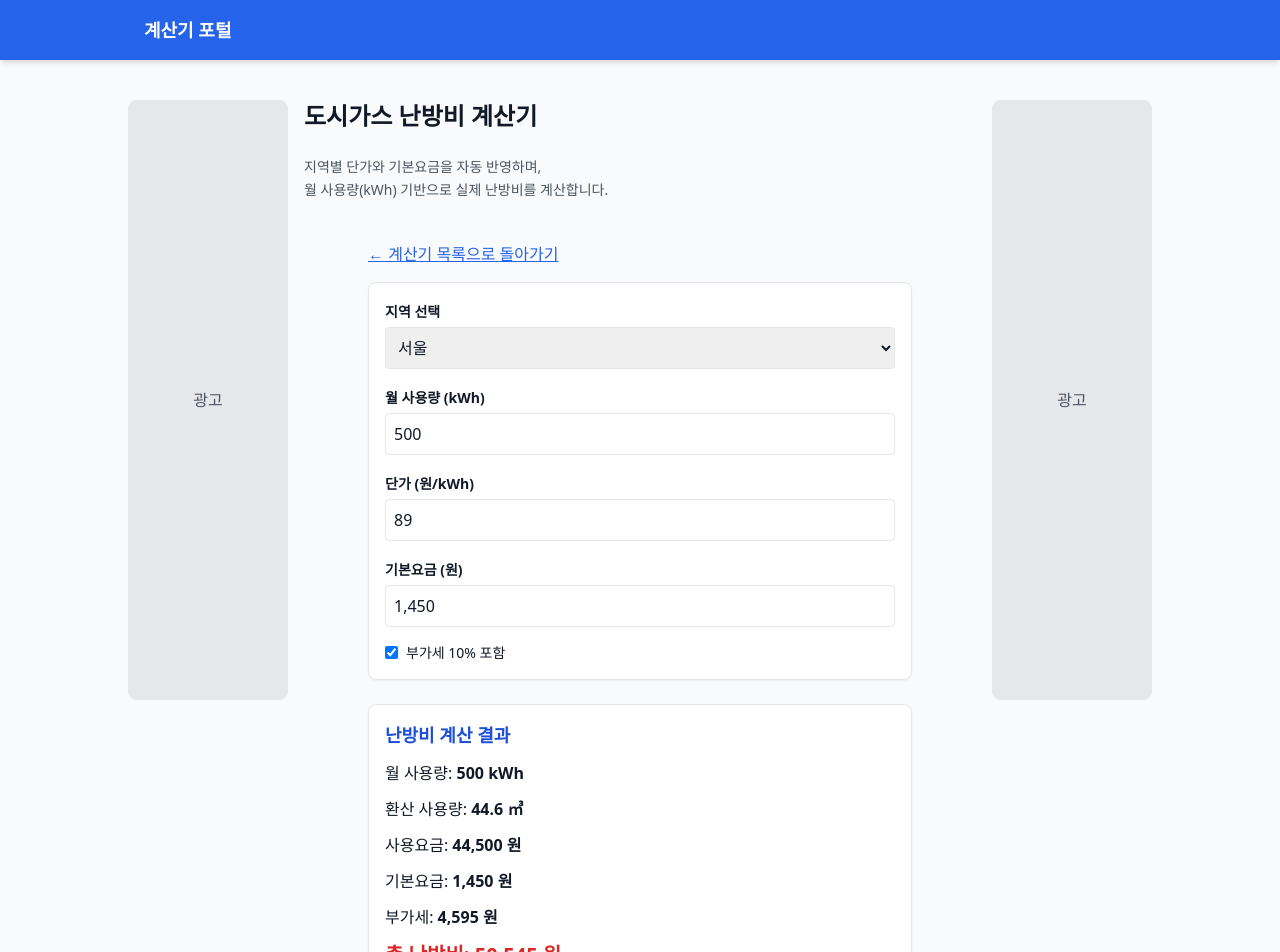
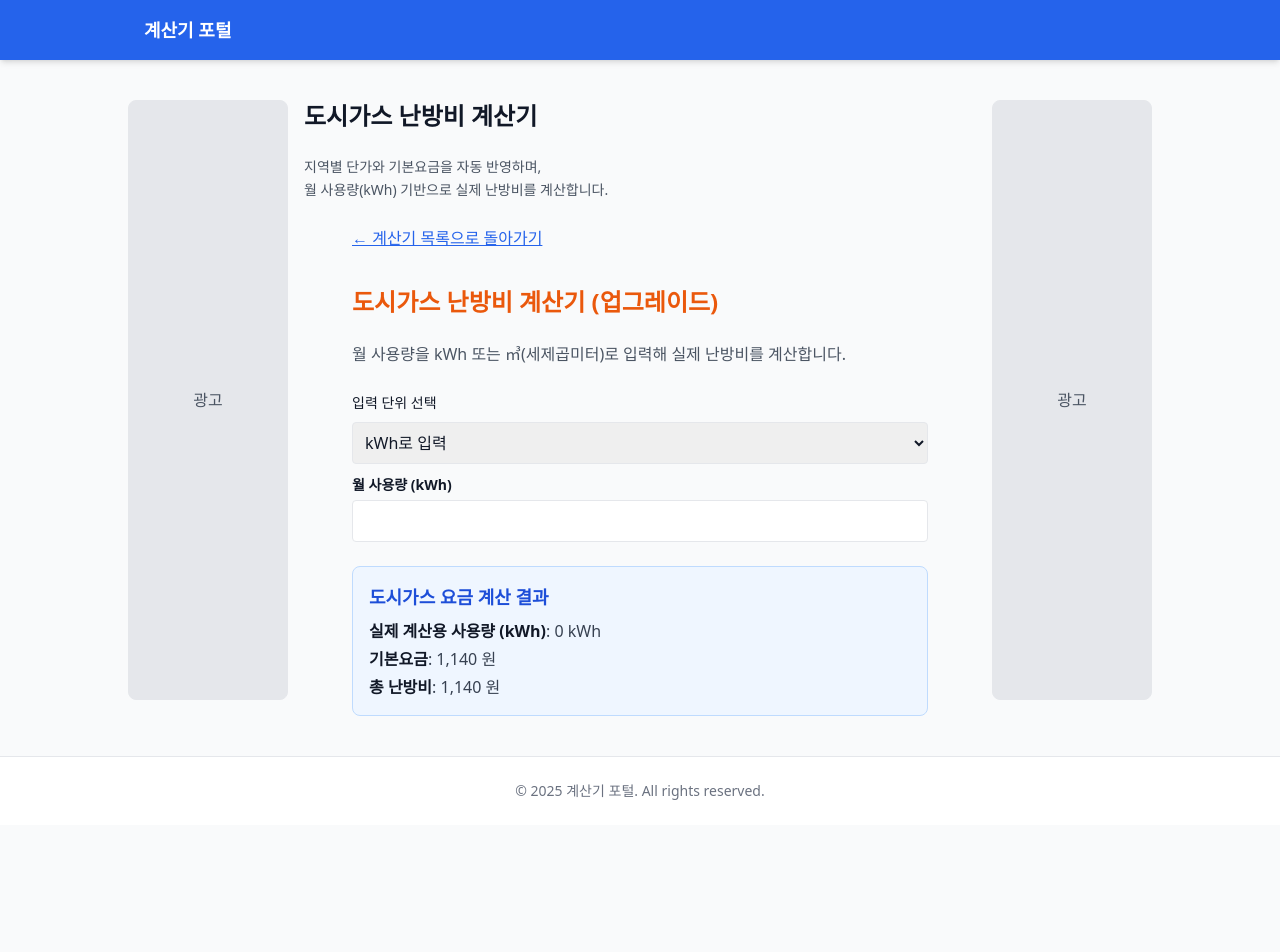
Before and after one commit to geniuspark00-source/calc-site, a Next.js app: page /calculators/gas-heating in a window 1280 px wide. Shown: the top 952 px of the page. After the commit the page ends 825 px from the top, so only its background shows below. Built offline with nearby package versions, Linux system fonts and the light colour scheme.

Commit message:
auto push

```diff
--- a/app/calculators/gas-heating/GasHeatingCalculatorUI.tsx
+++ b/app/calculators/gas-heating/GasHeatingCalculatorUI.tsx
@@ -2,94 +2,77 @@
 
 import { useState } from "react";
 import Input from "@/components/Input";
+import ResultBox from "@/components/ResultBox";
 
 export default function GasHeatingCalculatorUI() {
-  const regions = {
-    서울: { unitPrice: 89, baseFee: 1450 },
-    경기: { unitPrice: 85, baseFee: 1600 },
-    인천: { unitPrice: 95, baseFee: 1550 },
-    부산: { unitPrice: 87, baseFee: 1450 },
-    대구: { unitPrice: 88, baseFee: 1500 },
-    광주: { unitPrice: 86, baseFee: 1550 },
-    대전: { unitPrice: 90, baseFee: 1500 },
-    울산: { unitPrice: 88, baseFee: 1450 },
-    강원: { unitPrice: 92, baseFee: 1600 },
-    제주: { unitPrice: 97, baseFee: 1700 },
-  };
+  const [unit, setUnit] = useState("kwh"); // kwh | m3
+  const [usage, setUsage] = useState(0); // 입력값 (단위에 따라 의미 다름)
 
-  const [region, setRegion] = useState<keyof typeof regions>("서울");
-  const [kwh, setKwh] = useState(500);
-  const [unitPrice, setUnitPrice] = useState(regions["서울"].unitPrice);
-  const [baseFee, setBaseFee] = useState(regions["서울"].baseFee);
-  const [includeVAT, setIncludeVAT] = useState(true);
+  // m3 → kWh 변환
+  const M3_TO_KWH = 11.6;
 
-  // 🔥 지역 변경 시 자동 적용 (TS 오류 해결 버전)
-  const changeRegion = (value: string) => {
-    const key = value as keyof typeof regions;
-    setRegion(key);
-    setUnitPrice(regions[key].unitPrice);
-    setBaseFee(regions[key].baseFee);
-  };
+  // 실제 계산용 kWh
+  const usageKwh = unit === "kwh" ? usage : usage * M3_TO_KWH;
 
-  // kWh → ㎥ 변환
-  const m3 = kwh / 11.2;
+  // === 요금 계산 ===
+  const basicFee = 1140; // 기본요금
+  const rate = 15.24; // kWh당 도시가스 단가 (예시)
 
-  const usageCost = kwh * unitPrice;
-  const subtotal = usageCost + baseFee;
-  const vat = includeVAT ? subtotal * 0.1 : 0;
-  const total = subtotal + vat;
-
-  const format = (n: number) =>
-    n.toLocaleString("ko-KR", { maximumFractionDigits: 0 });
+  const totalCost = basicFee + usageKwh * rate;
 
   return (
-    <div className="max-w-xl mx-auto p-4">
-      <a href="/" className="text-blue-600 underline mb-4 inline-block">
+    <div className="space-y-6 max-w-xl mx-auto">
+
+      <a href="/" className="text-blue-600 underline inline-block mb-3">
         ← 계산기 목록으로 돌아가기
       </a>
 
-      <div className="bg-white p-4 rounded-lg border shadow-sm space-y-4 mb-6">
+      <h1 className="text-2xl font-bold text-orange-600">
+        도시가스 난방비 계산기 (업그레이드)
+      </h1>
 
-        <div>
-          <label className="text-sm font-bold">지역 선택</label>
-          <select
-            value={region}
-            onChange={(e) => changeRegion(e.target.value)}
-            className="w-full border rounded p-2 mt-1"
-          >
-            {Object.keys(regions).map((r) => (
-              <option key={r}>{r}</option>
-            ))}
-          </select>
-        </div>
+      <p className="text-gray-600 mb-6">
+        월 사용량을 kWh 또는 ㎥(세제곱미터)로 입력해 실제 난방비를 계산합니다.
+      </p>
 
-        <Input label="월 사용량 (kWh)" value={kwh} onChange={setKwh} />
-        <Input label="단가 (원/kWh)" value={unitPrice} onChange={setUnitPrice} />
-        <Input label="기본요금 (원)" value={baseFee} onChange={setBaseFee} />
+      {/* 단위 선택 */}
+      <div className="space-y-2">
+        <label className="text-sm font-medium">입력 단위 선택</label>
 
-        <div className="flex items-center gap-2">
-          <input
-            type="checkbox"
-            checked={includeVAT}
-            onChange={(e) => setIncludeVAT(e.target.checked)}
-          />
-          <label className="text-sm">부가세 10% 포함</label>
-        </div>
+        <select
+          className="w-full border p-2 rounded"
+          value={unit}
+          onChange={(e) => setUnit(e.target.value)}
+        >
+          <option value="kwh">kWh로 입력</option>
+          <option value="m3">㎥(세제곱미터)로 입력</option>
+        </select>
+
+        <Input
+          label={unit === "kwh" ? "월 사용량 (kWh)" : "월 사용량 (㎥)"}
+          value={usage}
+          onChange={setUsage}
+        />
       </div>
 
-      <div className="bg-white p-4 rounded-lg border shadow-sm space-y-3">
-        <h2 className="text-lg font-bold text-blue-700">난방비 계산 결과</h2>
-
-        <p>월 사용량: <strong>{format(kwh)} kWh</strong></p>
-        <p>환산 사용량: <strong>{m3.toFixed(1)} ㎥</strong></p>
-        <p>사용요금: <strong>{format(usageCost)} 원</strong></p>
-        <p>기본요금: <strong>{format(baseFee)} 원</strong></p>
-        <p>부가세: <strong>{format(vat)} 원</strong></p>
-
-        <p className="text-xl font-bold text-red-600">
-          총 난방비: {format(total)} 원
-        </p>
-      </div>
+      {/* 결과 */}
+      <ResultBox
+        title="도시가스 요금 계산 결과"
+        results={[
+          {
+            label: "실제 계산용 사용량 (kWh)",
+            value: `${usageKwh.toFixed(1)} kWh`,
+          },
+          {
+            label: "기본요금",
+            value: `${basicFee} 원`,
+          },
+          {
+            label: "총 난방비",
+            value: `${totalCost.toFixed(0)} 원`,
+          },
+        ]}
+      />
     </div>
   );
 }
```
